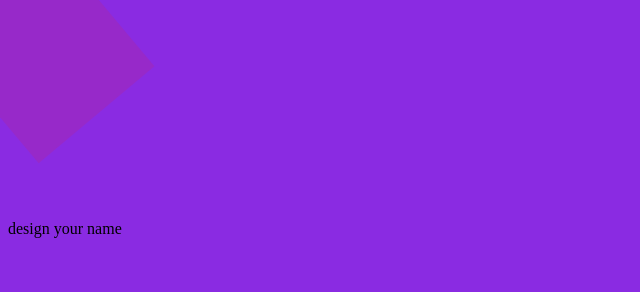
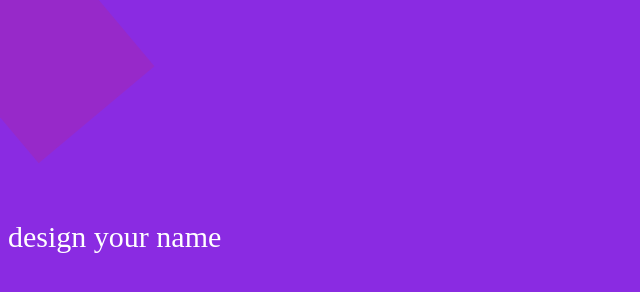
Before and after one commit to sexfat/thd104, a plain HTML site: page index.html in a window 1280 px wide. Shown: the whole page, without its empty margins (0-640 px from the left). Drawn offline with nearby package versions, Linux system fonts and the light colour scheme.

Commit message:
add body  fontcolor

```diff
--- a/css/style.css
+++ b/css/style.css
@@ -11,4 +11,6 @@
 
 body {
    background-color: blueviolet;
+   font-size: 30px;
+   color: #fff
 }
```
